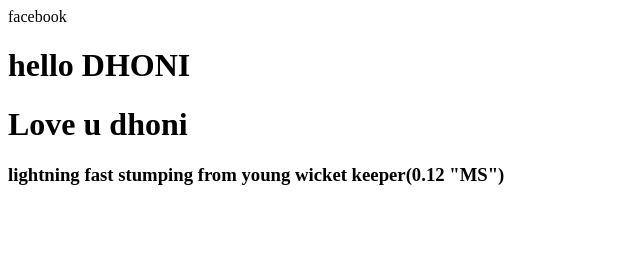
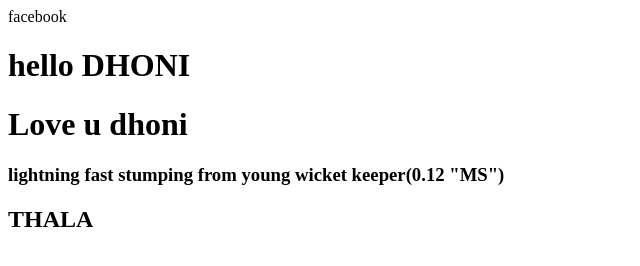
Before and after one commit to sudeshmanchala/practise, a plain HTML site: page index.html in a window 1280 px wide. Shown: the whole page, without its empty margins (0-640 px from the left). Drawn offline with Linux system fonts and the light colour scheme.

Commit message:
Intial Commit

```diff
--- a/index.html
+++ b/index.html
@@ -4,5 +4,6 @@
 		<h1> hello DHONI </h1>
 		<h1> Love u dhoni</h1>
 		<h3>lightning fast stumping from young wicket keeper(0.12 "MS")</h3>
+        <h2>THALA</h2>
 	</body>
 </html>
```
